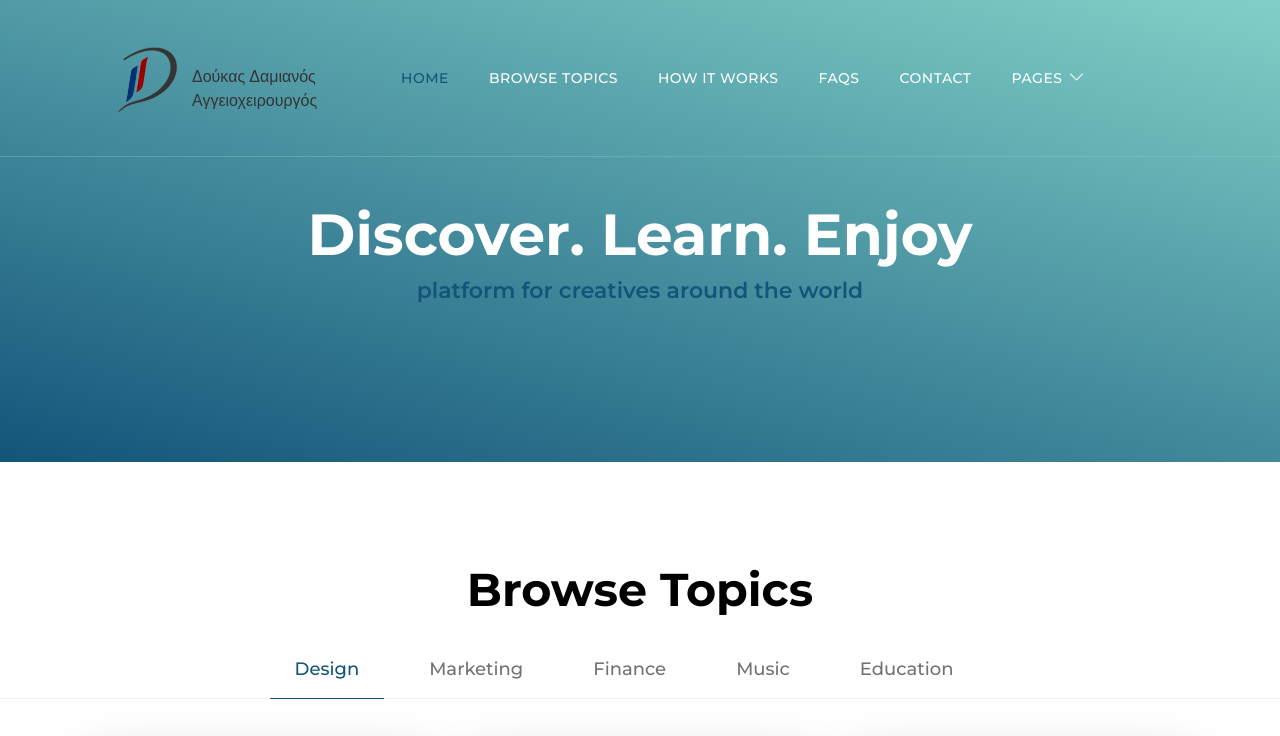
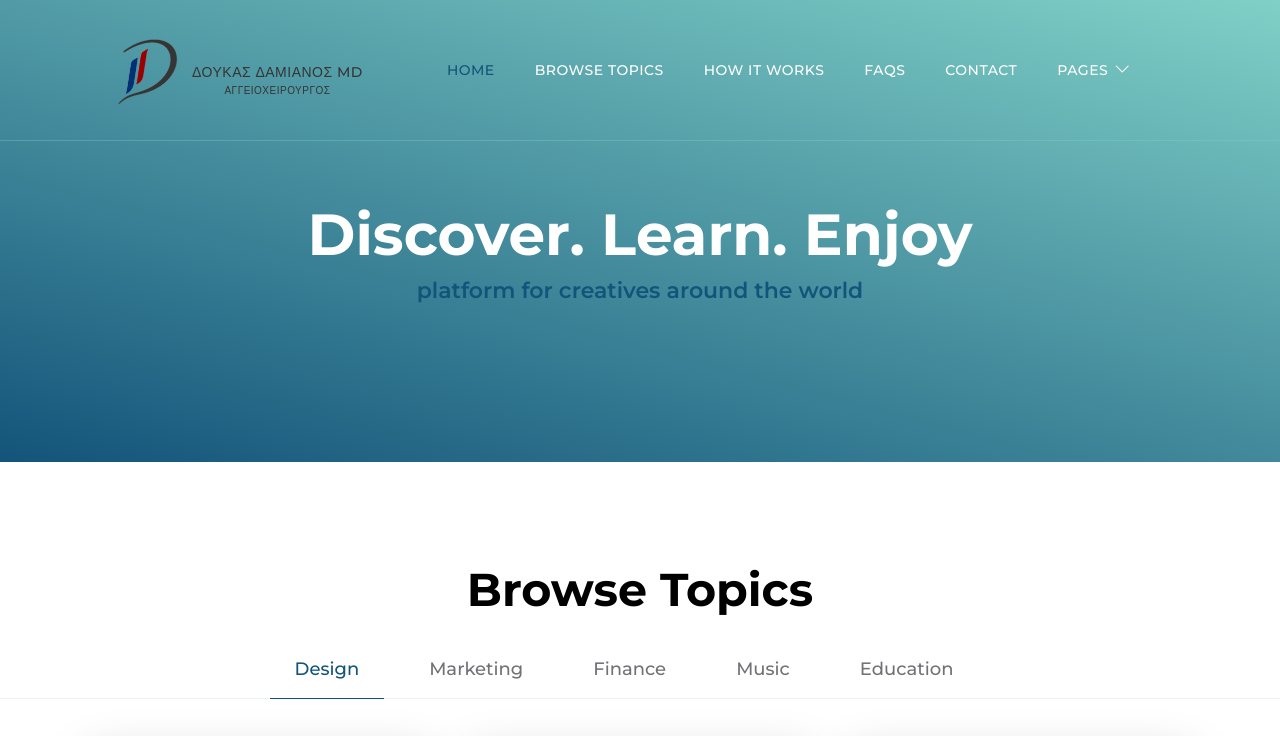
Before and after one commit to keizrr/damian, a plain HTML site: page index.html in a window 1280 px wide. Shown: the top 736 px of the page. Drawn offline with nearby package versions, Linux system fonts and the light colour scheme.

Commit message:
Minor logo changes

```diff
--- a/css/templatemo-topic-listing.css
+++ b/css/templatemo-topic-listing.css
@@ -291,6 +291,8 @@ strong {
   background: transparent;
   border-bottom: 1px solid rgba(128, 208, 199, 0.35);
   z-index: 9;
+  padding-top: 0px;
+  padding-bottom: 0px;
 }
 
 .navbar-brand,
@@ -318,8 +320,8 @@ strong {
   text-transform: uppercase;
   letter-spacing: 0.5px;
   position: relative;
-  padding-top: 15px;
-  padding-bottom: 15px;
+  padding-top: 0px;
+  padding-bottom: 0px;
 }
 
 .navbar-nav .nav-link.active,
--- a/index.html
+++ b/index.html
@@ -40,8 +40,8 @@ https://templatemo.com/tm-590-topic-listing
                       <div class="d-flex align-items-center">
                         <img src="images/logo.png" alt="Logo" height="130">
                         <div style="margin-top: 20px; margin-left: -20px;">
-                          <div style="color: #353535;">Δούκας Δαμιανός</div>
-                          <div style="color: #353535;">Αγγειοχειρουργός</div>
+                          <div style="color: #353535; font-family: var(--title-font-family); font-size: var(--menu-font-size); font-weight: var(--font-weight-medium); text-transform: uppercase; letter-spacing: 0.5px;">ΔΟΥΚΑΣ ΔΑΜΙΑΝΟΣ MD</div>
+                          <div style="color: #353535; font-family: var(--title-font-family); font-size: 10px; font-weight: var(--font-weight-medium); text-transform: uppercase; letter-spacing: 0.5px; text-align: center;">ΑΓΓΕΙΟΧΕΙΡΟΥΡΓΟΣ</div>
                         </div>
                       </div>
                     </a>
```
